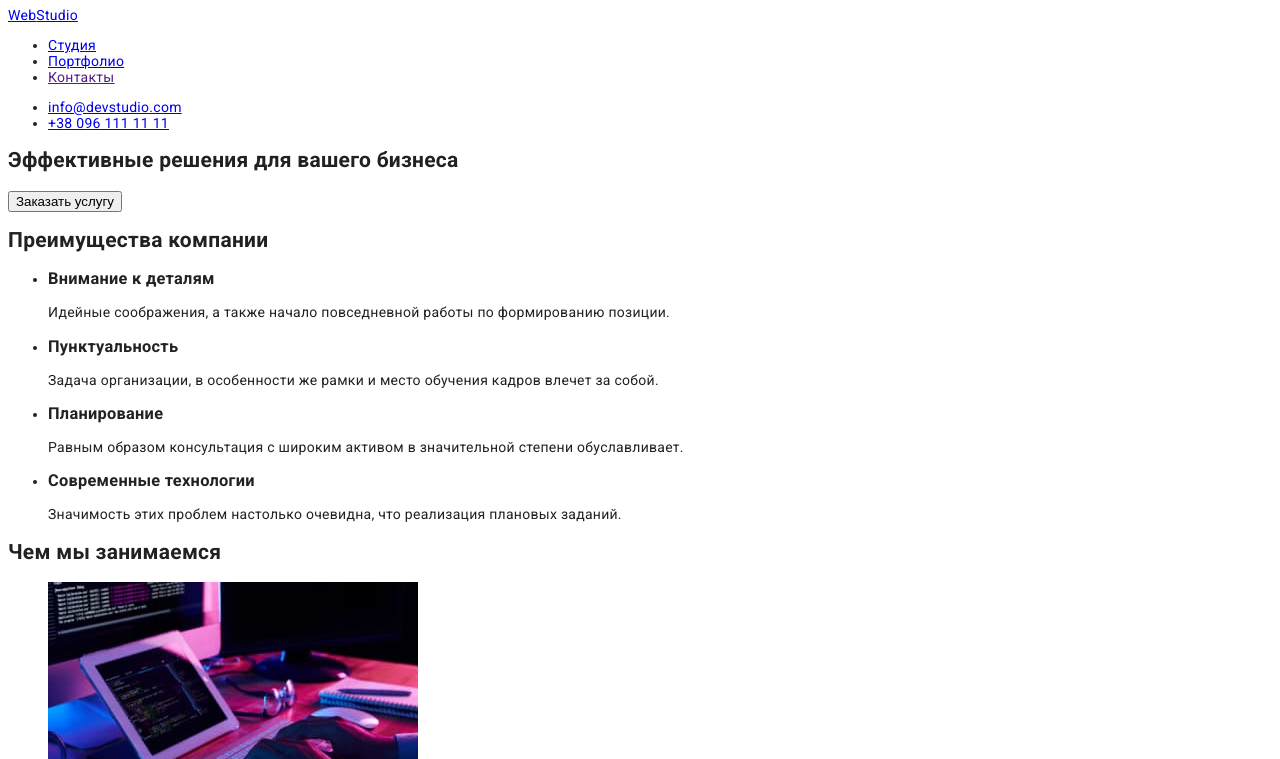
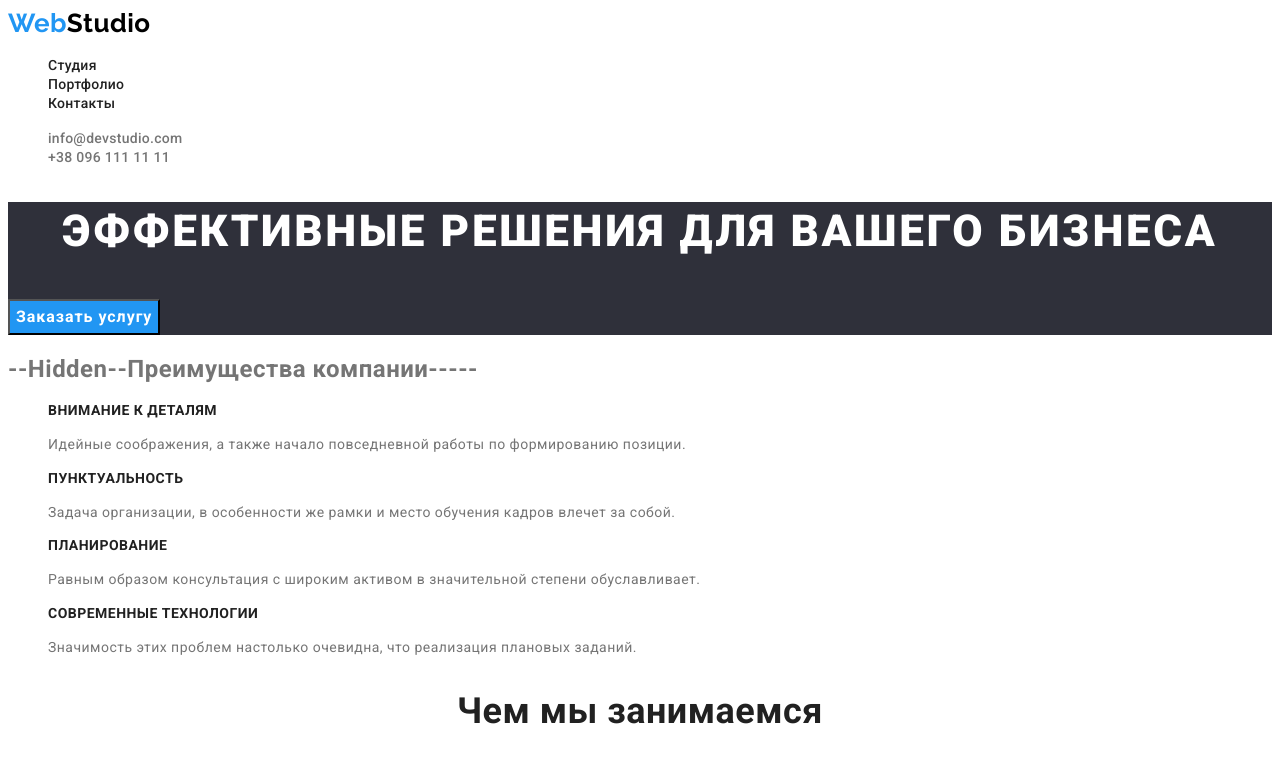
Before and after one commit to Viacheslav-Yurushev/goit-markup-hw-02, a plain HTML site: page index.html in a window 1280 px wide. Shown: the top 759 px of the page. Drawn offline with Linux system fonts and the light colour scheme.

Commit message:
css сделаны под index.html

```diff
--- a/css/styles.css
+++ b/css/styles.css
@@ -1,16 +1,159 @@
 :root {
   --primery-bgc: #ffffff;
   --primery-text-color: #757575;
-  --secondary-bgc: #f5f4fa;
+  --secondary-text-color: #212121;
+}
+.list {
+  list-style: none;
+}
+.link {
+  text-decoration: none;
 }
 
 body {
-  font-family: "Roboto";
+  font-family: "Roboto", sans-serif;
+  letter-spacing: 0.03em;
+  color: var(--primery-text-color);
+}
+/* -----HEADER---- */
+.logo-web {
+  font-family: "Raleway", sans-serif;
+  font-weight: 700;
+  font-size: 26px;
+  line-height: 1.19;
+  color: #2196f3;
+}
+.logo-studio {
+  color: #000000;
+}
+.menu {
+  font-weight: 500;
+  font-size: 14px;
+  line-height: 1.14;
+  letter-spacing: 0.02em;
+  color: var(--secondary-text-color);
+}
+.menu:hover,
+.menu:focus {
+  color: #2196f3;
+}
+.head-contacks {
+  font-weight: 500;
+  font-size: 14px;
+  line-height: 1.14;
+  letter-spacing: 0.02em;
+  color: var(--primery-text-color);
+}
+.head-contacks:hover,
+.head-contacks:focus {
+  color: #2196f3;
+}
+.section-title {
+  font-weight: 700;
+  font-size: 36px;
+  line-height: 42px;
+  text-align: center;
+  color: var(--secondary-text-color);
+}
+/* -----/HEADER---- */
+/* ----HERO---- */
+.hero {
+  background-color: #2f303a;
+}
+.hero-title {
+  font-weight: 900;
+  font-size: 44px;
+  line-height: 1.36;
+  text-align: center;
+  letter-spacing: 0.06em;
+  text-transform: uppercase;
+  color: #ffffff;
+}
+.btn {
+  font-family: "Roboto", sans-serif;
+  font-weight: 700;
+  font-size: 16px;
+  line-height: 1.88;
+  display: flex;
+  align-items: center;
+  text-align: center;
+  letter-spacing: 0.06em;
+
+  color: #ffffff;
+  background-color: #2196f3;
+}
+.btn:hover,
+.btn:focus {
+  background-color: #188ce8;
+}
+/* ----/HERO---- */
+
+/* ----Преимущества компании ---- */
+
+.quality-title {
+  font-weight: 700;
+  font-size: 14px;
+  line-height: 1.14;
+  text-transform: uppercase;
+  color: var(--secondary-text-color);
+}
+.quality-item {
+  font-weight: 400;
+  font-size: 14px;
+  line-height: 1.71;
+}
+/* ----/Преимущества компании ---- */
+
+/* ----Чем занимаемся ---- */
+
+/* ----/Чем занимаемся ---- */
+
+/* ----Наша команда---- */
+.employees {
+  background-color: #f5f4fa;
+}
+
+.employees-list {
+  background-color: var(--primery-bgc);
+}
+.employees-name {
+  font-weight: 500;
+  font-size: 16px;
+  line-height: 1.19;
+  text-align: center;
+  color: var(--secondary-text-color);
+}
+
+.employees-profesion {
+  font-weight: 400;
+  font-size: 16px;
+  line-height: 1.19;
+  text-align: center;
+}
+/* ----/Наша команда---- */
+
+/* ----Футер---- */
+.footer {
+  background-color: #2f303a;
+}
+
+.logo-studio-footer {
+  color: #ffffff;
+}
+.contact-address {
   font-style: normal;
   font-weight: 400;
   font-size: 14px;
-  line-height: 1.14;
-  letter-spacing: 0.02em;
+  line-height: 1.71;
+  color: #ffffff;
+}
 
-  color: #212121;
+.footer-contacts {
+  font-style: normal;
+  font-weight: 400;
+  font-size: 14px;
+  line-height: 1.71;
+  color: rgba(255, 255, 255, 0.6);
 }
+
+/* ----Футер---- */ ;
--- a/index.html
+++ b/index.html
@@ -8,67 +8,71 @@
     <link rel="preconnect" href="https://fonts.googleapis.com" />
     <link rel="preconnect" href="https://fonts.gstatic.com" crossorigin />
     <link
-      href="https://fonts.googleapis.com/css2?family=Oleo+Script&family=Raleway:wght@700&family=Roboto:wght@400;500;700;900&display=swap"
+      href="https://fonts.googleapis.com/css2?family=Raleway:wght@700&family=Roboto:wght@400;500;700;900&display=swap"
       rel="stylesheet"
     />
     <link rel="stylesheet" href="./css/styles.css" />
   </head>
   <body>
-    <!--хедер-->
+    <!--HEADER-->
     <header>
-      <a href="./index.html" lang="en" class="logo-web"
+      <a href="./index.html" lang="en" class="logo-web link"
         >Web<span class="logo-studio">Studio</span></a
       >
       <nav class="link-nav">
-        <ul>
-          <li><a href="./index.html">Студия</a></li>
-          <li><a href="./portfolio.html">Портфолио</a></li>
-          <li><a href="">Контакты</a></li>
+        <ul class="list">
+          <li><a href="./index.html" class="menu link">Студия</a></li>
+          <li><a href="./portfolio.html" class="menu link">Портфолио</a></li>
+          <li><a href="" class="menu link">Контакты</a></li>
         </ul>
       </nav>
-      <ul>
+      <ul class="list">
         <li>
-          <a href="mailto:info@devstudio.com">info@devstudio.com</a>
+          <a href="mailto:info@devstudio.com" class="head-contacks link"
+            >info@devstudio.com</a
+          >
         </li>
         <li>
-          <a href="tel:+380961111111">+38 096 111 11 11</a>
+          <a href="tel:+380961111111" class="head-contacks link"
+            >+38 096 111 11 11</a
+          >
         </li>
       </ul>
     </header>
     <main>
       <!--Представление-->
-      <section>
-        <h1>Эффективные решения для вашего бизнеса</h1>
-        <button type="button">Заказать услугу</button>
+      <section class="hero">
+        <h1 class="hero-title">Эффективные решения для вашего бизнеса</h1>
+        <button type="button" class="btn">Заказать услугу</button>
       </section>
       <!--Преимущества компании -->
       <section>
-        <h2>Преимущества компании</h2>
-        <ul>
+        <h2>--Hidden--Преимущества компании-----</h2>
+        <ul class="list">
           <li>
-            <h3>Внимание к деталям</h3>
-            <p>
+            <h3 class="quality-title">Внимание к деталям</h3>
+            <p class="quality-item">
               Идейные соображения, а также начало повседневной работы по
               формированию позиции.
             </p>
           </li>
           <li>
-            <h3>Пунктуальность</h3>
-            <p>
+            <h3 class="quality-title">Пунктуальность</h3>
+            <p class="quality-item">
               Задача организации, в особенности же рамки и место обучения кадров
               влечет за собой.
             </p>
           </li>
           <li>
-            <h3>Планирование</h3>
-            <p>
+            <h3 class="quality-title">Планирование</h3>
+            <p class="quality-item">
               Равным образом консультация с широким активом в значительной
               степени обуславливает.
             </p>
           </li>
           <li>
-            <h3>Современные технологии</h3>
-            <p>
+            <h3 class="quality-title">Современные технологии</h3>
+            <p class="quality-item">
               Значимость этих проблем настолько очевидна, что реализация
               плановых заданий.
             </p>
@@ -77,8 +81,8 @@
       </section>
       <!--Чем занимаемся -->
       <section>
-        <h2>Чем мы занимаемся</h2>
-        <ul>
+        <h2 class="section-title">Чем мы занимаемся</h2>
+        <ul class="list">
           <li>
             <img
               src="./image/box1-sq.jpg"
@@ -106,68 +110,79 @@
         </ul>
       </section>
       <!--Наша команда-->
-      <section>
-        <h2>Наша команда</h2>
-        <ul>
-          <li>
+      <section class="employees">
+        <h2 class="section-title">Наша команда</h2>
+        <ul class="list">
+          <li class="employees-list">
             <img
               src="./image/Igor.jpg"
               alt="photo-card1"
               width="270"
               height="260"
             />
-            <h3>Игорь Демьяненко</h3>
-            <p lang="en">Product Designer</p>
+            <h3 class="employees-name">Игорь Демьяненко</h3>
+            <p lang="en" class="employees-profesion">Product Designer</p>
           </li>
-          <li>
+          <li class="employees-list">
             <img
               src="./image/Olga.jpg"
               alt="photo-card2"
               width="270"
               height="260"
             />
-            <h3>Ольга Репина</h3>
-            <p lang="en">Frontend Developer</p>
+            <h3 class="employees-name">Ольга Репина</h3>
+            <p lang="en" class="employees-profesion">Frontend Developer</p>
           </li>
-          <li>
+          <li class="employees-list">
             <img
               src="./image/Nikalayi.jpg"
               alt="photo-card3"
               width="270"
               height="260"
             />
-            <h3>Николай Тарасов</h3>
-            <p lang="en">Marketing</p>
+            <h3 class="employees-name">Николай Тарасов</h3>
+            <p lang="en" class="employees-profesion">Marketing</p>
           </li>
-          <li>
+          <li class="employees-list">
             <img
               src="./image/Mihail.jpg"
               alt="photo-сard4"
               width="270"
               height="260"
             />
-            <h3>Михаил Ермаков</h3>
-            <p lang="en">UI Designer</p>
+            <h3 class="employees-name">Михаил Ермаков</h3>
+            <p lang="en" class="employees-profesion">UI Designer</p>
           </li>
         </ul>
       </section>
     </main>
     <!--Футер-->
-    <footer>
-      <a href="" lang="en">WebStudio</a>
+    <footer class="footer">
+      <a href="./index.html" lang="en" class="logo-web link"
+        >Web<span class="logo-studio-footer">Studio</span></a
+      >
       <address>
-        <ul>
+        <ul class="list">
           <li>
             <a
               href="https://goo.gl/maps/Jku4d1xR5NEidK218"
               target="_blank"
               rel="noopener noreferrer"
               title="Google maps"
+              class="contact-address link"
               >г. Киев, пр-т Леси Украинки, 26</a
             >
           </li>
-          <li><a href="mailto:info@example.com">info@example.com</a></li>
-          <li><a href="tel:+380991111111">+38 099 111 11 11</a></li>
+          <li>
+            <a href="mailto:info@example.com" class="footer-contacts link"
+              >info@example.com</a
+            >
+          </li>
+          <li>
+            <a href="tel:+380991111111" class="footer-contacts link"
+              >+38 099 111 11 11</a
+            >
+          </li>
         </ul>
       </address>
     </footer>
```
Also changed, not shown: portfolio.html (+10 -8 lines).
